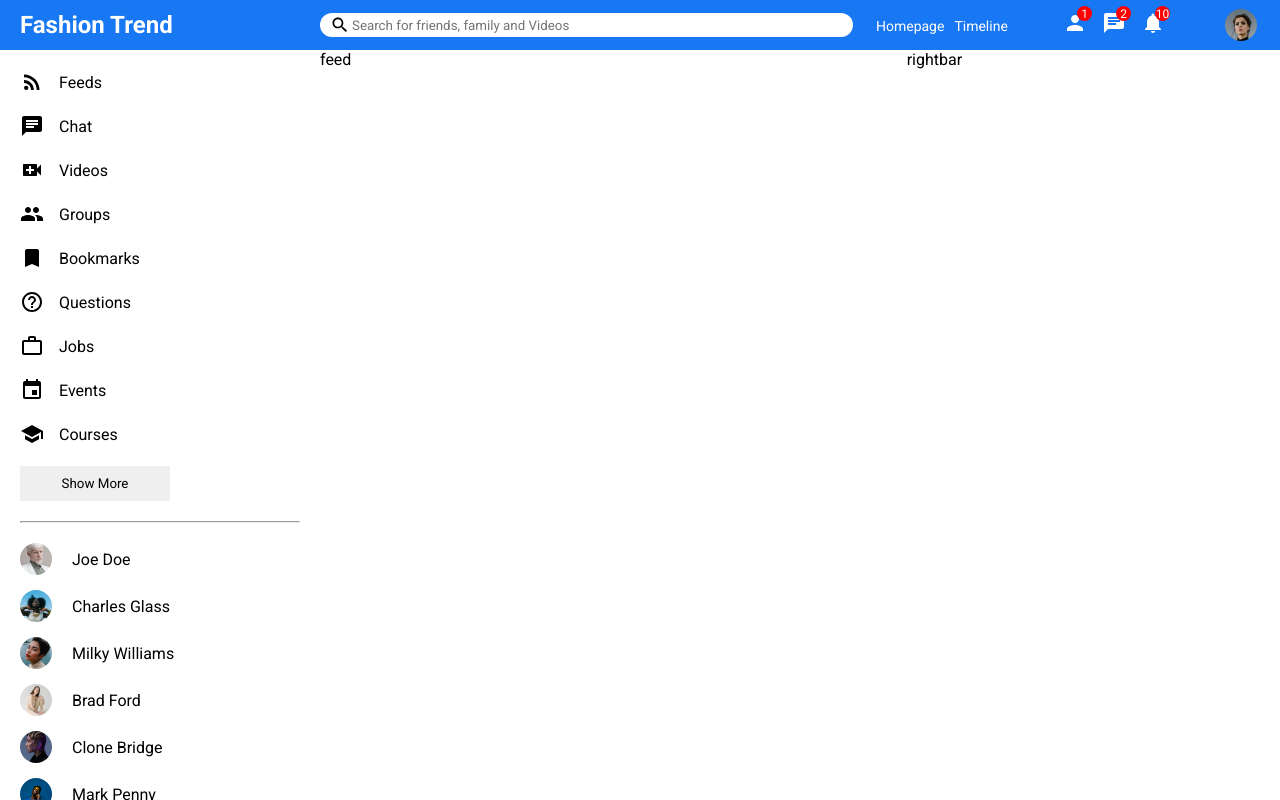
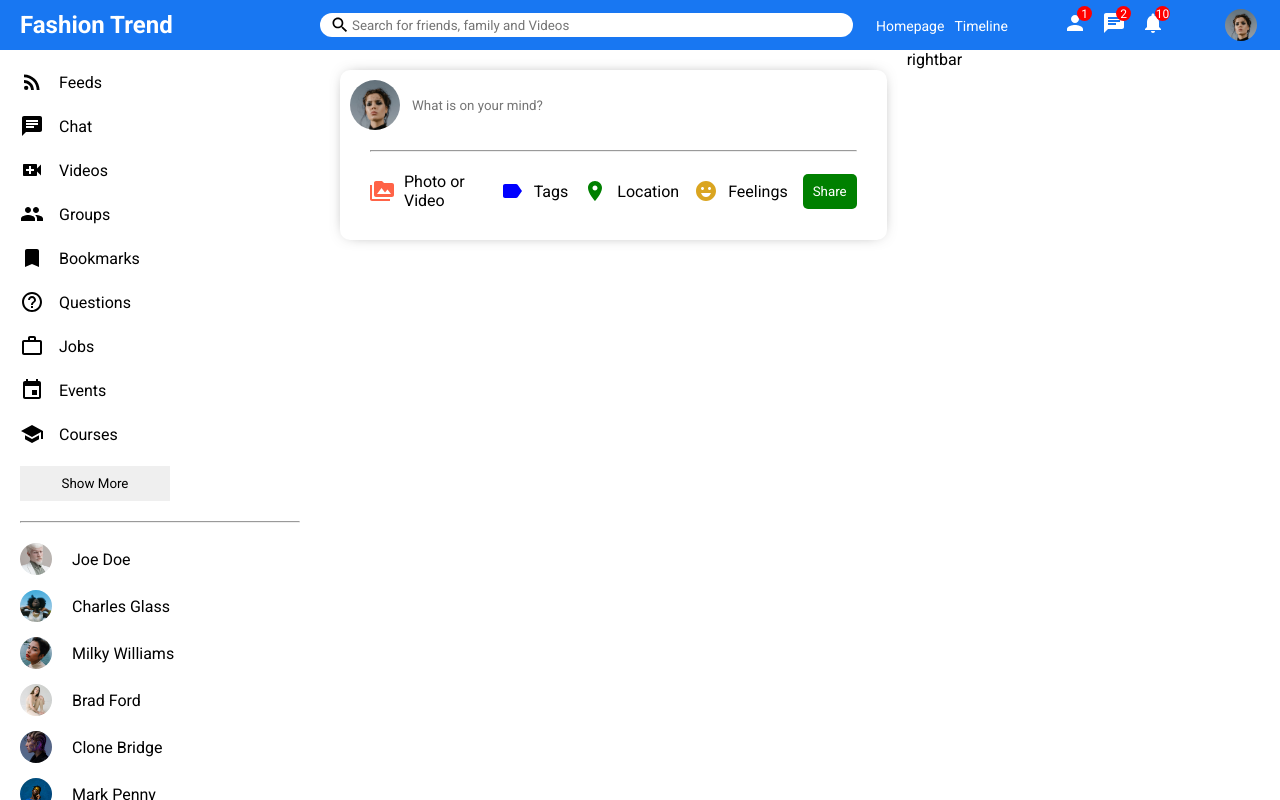
Before and after one commit to opefeni/React-SocialApp, a React (Create React App) app: page / in a window 1280 px wide. Built offline with nearby package versions, Linux system fonts and the light colour scheme.

Commit message:
Post and Shared Components

```diff
--- a/public/index.html
+++ b/public/index.html
@@ -9,7 +9,7 @@
       name="description"
       content="Web site created using create-react-app"
     />
-    <link href="https://fonts.googleapis.com/css2?family=Roboto:ital,wght@0,100;0,300;0,400;0,700;1,500&display=swap" rel="stylesheet">
+    <link href="https://fonts.googleapis.com/css2?family=Roboto:ital,wght@0,100;0,300;0,400;0,500;0,700;1,500&display=swap" rel="stylesheet">
     <link rel="stylesheet" href="style.css">
     <title>Social App</title>
   </head>
--- a/src/components/feed/feed.css
+++ b/src/components/feed/feed.css
@@ -1,3 +1,6 @@
 .feed{
     flex: 5.5;
 }
+.feedWrapper{
+    padding: 20px;
+}
--- a/src/components/feed/feed.jsx
+++ b/src/components/feed/feed.jsx
@@ -1,9 +1,14 @@
+import Shared from '../shared/shared'
+import Post from '../post/post'
 import './feed.css'
 
 export default function Feed() {
     return(
         <div className='feed'>
-            feed
+            <div className="feedWrapper">
+                <Shared />
+                <Post />
+            </div>
         </div>
     )
 }
--- a/src/components/leftbar/leftbar.css
+++ b/src/components/leftbar/leftbar.css
@@ -37,7 +37,7 @@
     width: 150px;
     padding: 10px;
     border: none;
-    font-weight: 500;
+    font-weight: 500px;
 }
 
 .leftbarHr{
--- /dev/null
+++ b/src/components/post/post.jsx
@@ -0,0 +1,13 @@
+import './post.css'
+
+export default function Post(){
+    return(
+        <div className='post'>
+            <div className="postWrapper">
+                <div className="postTop"></div>
+                <div className="postCenter"></div>
+                <div className="postBottom"></div>
+            </div>
+        </div>
+    );
+}
--- /dev/null
+++ b/src/components/shared/shared.css
@@ -0,0 +1,68 @@
+.shared{
+    width: 100%;
+    height: 170px;
+    border-radius: 10px;
+    -webkit-box-shadow: 0px 0px 16px -8px rgb(0,0,0,0.68);
+    box-shadow: 0px 0px 16px -8px rgb(0,0,0,0.68);
+}
+
+.sharedWrapper{
+    padding: 10px;
+}
+
+.sharedTop{
+    display: flex;
+}
+
+.shareProfileImage{
+    width: 50px;
+    height: 50px;
+    border-radius: 50%;
+    object-fit: cover;
+    margin-right: 10px;
+}
+
+.sharedInput {
+    border: none;
+    width: 80%;
+}
+
+.sharedInput:focus{
+    outline: none;
+}
+
+.sharedHr{
+    margin: 20px;
+}
+
+.sharedBottom{
+    display: flex;
+    align-items: center;
+    justify-content: space-between;
+}
+.sharedOptions{
+    display: flex;
+    margin-left: 20px;
+}
+
+.sharedOption{
+    margin-right: 15px;
+    display: flex;
+    align-items: center;
+    cursor: pointer;
+}
+
+.sharedIcon{
+    margin-right: 10px;
+    font-size: 18px;
+}
+
+.sharedButton{
+    border: none;
+    padding: 10px;
+    border-radius: 5px;
+    font-weight: 500px;
+    margin-right: 20px;
+    background-color: green;
+    color: white;
+}
--- /dev/null
+++ b/src/components/shared/shared.jsx
@@ -0,0 +1,38 @@
+import { EmojiEmotions, Label, PermMedia, Room } from '@mui/icons-material';
+import './shared.css';
+
+export default function Shared() {
+    return (
+        <div className='shared'>
+            <div className="sharedWrapper">
+                <div className="sharedTop">
+                    <img src="/assets/person/1.jpeg" alt="" className="shareProfileImage" />
+                    <input placeholder='What is on your mind?' className="sharedInput" />
+                </div>
+                <hr className='sharedHr' />
+                <div className="sharedBottom">
+                    <div className="sharedOptions">
+                        <div className="sharedOption">
+                            <PermMedia htmlColor='tomato' className='sharedIcon' />
+                            <span className="sharedOptionText"> Photo or Video</span>
+                        </div>
+                        <div className="sharedOption">
+                            <Label htmlColor='blue' className='sharedIcon' />
+                            <span className="sharedOptionText"> Tags</span>
+                        </div>
+                        <div className="sharedOption">
+                            <Room htmlColor='green' className='sharedIcon' />
+                            <span className="sharedOptionText">Location</span>
+                        </div>
+                        <div className="sharedOption">
+                            <EmojiEmotions htmlColor='goldenrod' className='sharedIcon' />
+                            <span className="sharedOptionText"> Feelings</span>
+                        </div>
+                    </div>
+                    <button className='sharedButton'>Share</button>
+                </div>
+
+            </div>
+        </div>
+    );
+}
```
Also changed, not shown: src/components/post/post.css (added).
